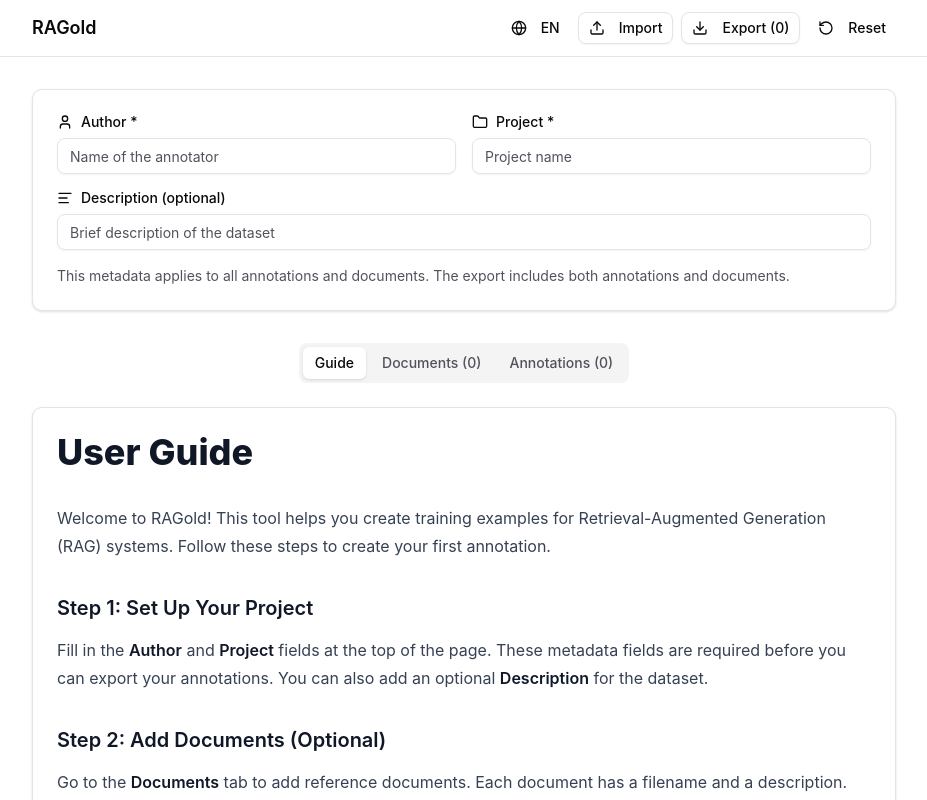
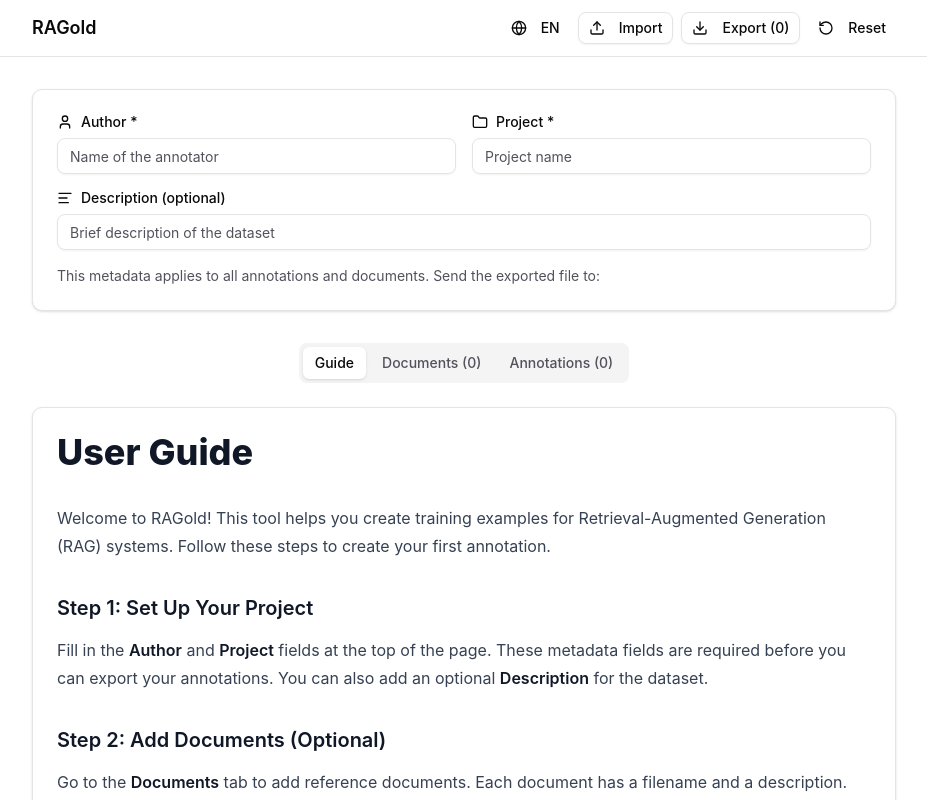
Before and after one commit to dfki-ebls/ragold, a React (Vite) app: page / in a window 1280 px wide. Shown: the top 800 px of the page, without its empty margins (176-1103 px from the left). Built offline with nearby package versions, Linux system fonts and the light colour scheme.

Commit message:
fix: update metadata help text

```diff
--- a/src/App.tsx
+++ b/src/App.tsx
@@ -140,12 +140,12 @@
               />
             </div>
             <p className="text-sm text-muted-foreground mt-4">
-              {t("metadata.metadataInfo")}
+              {t("metadata.metadataInfo")} {t("faq.contact")}:
             </p>
             {contactInfo && (
               <p className="text-sm text-muted-foreground mt-2 flex items-center gap-2">
                 <Mail className="w-4 h-4" />
-                {t("faq.contact")}: {contactInfo}
+                {contactInfo}
               </p>
             )}
           </CardContent>
--- a/src/i18n/locales/de.ts
+++ b/src/i18n/locales/de.ts
@@ -34,8 +34,7 @@
     projectPlaceholder: "Projektname",
     datasetDescription: "Beschreibung (optional)",
     datasetDescriptionPlaceholder: "Kurze Beschreibung des Datensatzes",
-    metadataInfo:
-      "Diese Metadaten gelten für alle Annotationen und Dokumente. Der Export enthält sowohl Annotationen als auch Dokumente.",
+    metadataInfo: "Diese Metadaten gelten für alle Annotationen und Dokumente.",
   },
   tabs: {
     annotations: "Annotationen ({{count}})",
@@ -129,7 +128,7 @@
       "Das Zurücksetzen löscht alle gespeicherten Daten und lädt die App neu.",
   },
   faq: {
-    contact: "Kontakt",
+    contact: "Senden Sie die exportierte Datei an",
   },
   documentManager: {
     titleNew: "Neues Dokument",
--- a/src/i18n/locales/en.ts
+++ b/src/i18n/locales/en.ts
@@ -32,8 +32,7 @@
     projectPlaceholder: "Project name",
     datasetDescription: "Description (optional)",
     datasetDescriptionPlaceholder: "Brief description of the dataset",
-    metadataInfo:
-      "This metadata applies to all annotations and documents. The export includes both annotations and documents.",
+    metadataInfo: "This metadata applies to all annotations and documents.",
   },
   tabs: {
     annotations: "Annotations ({{count}})",
@@ -124,7 +123,7 @@
     resetDescription: "Resetting clears all stored data and reloads the app.",
   },
   faq: {
-    contact: "Contact",
+    contact: "Send the exported file to",
   },
   documentManager: {
     titleNew: "New Document",
```
